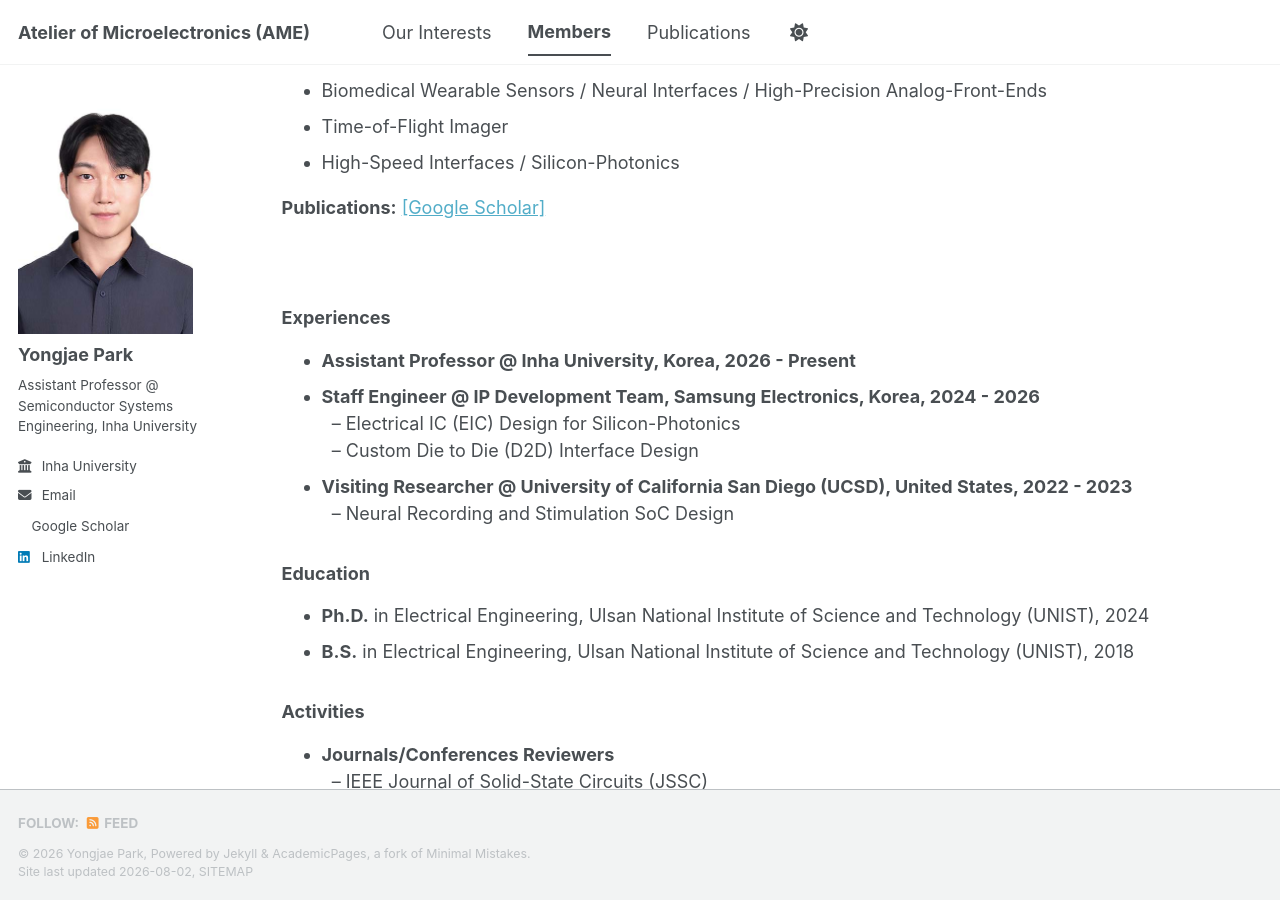
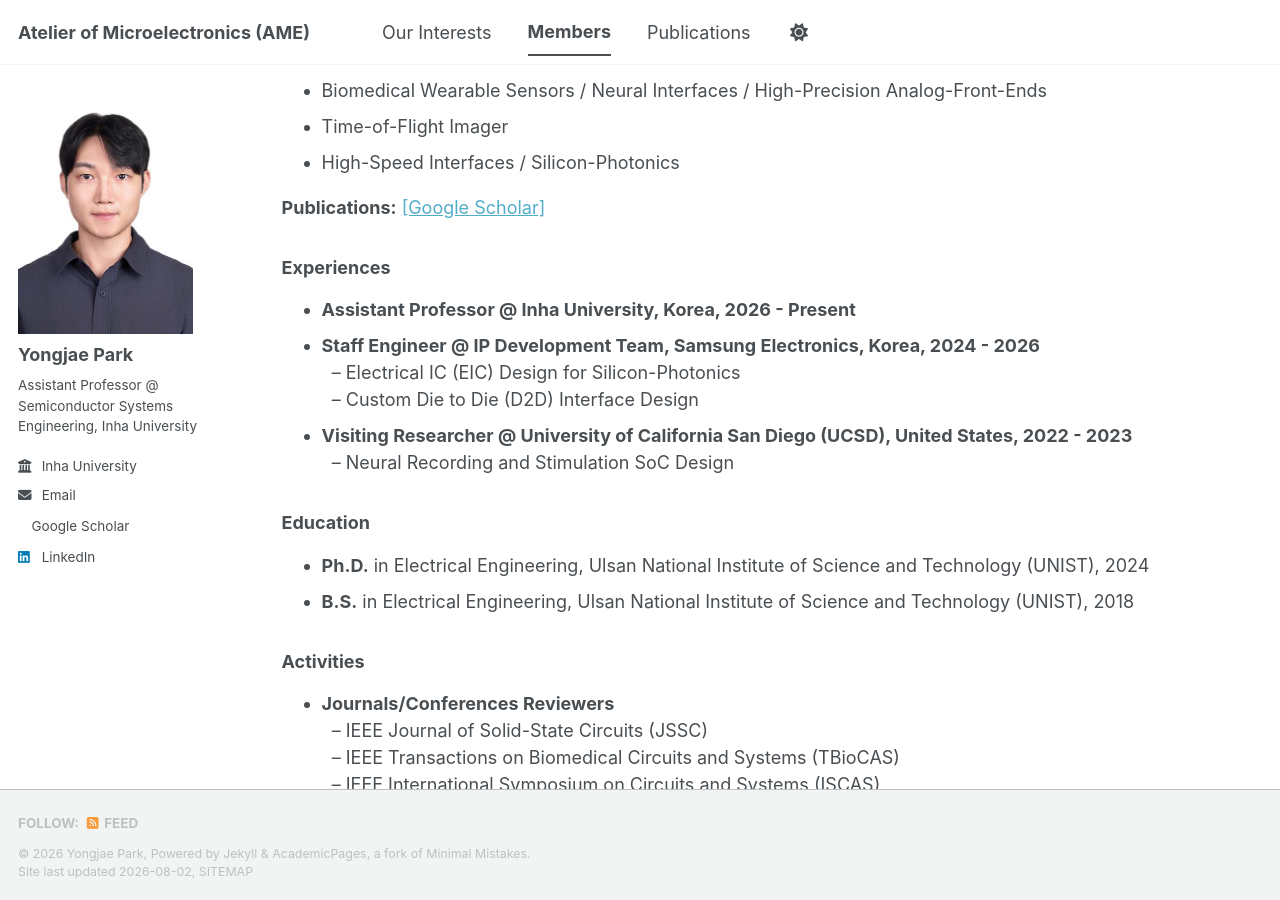
Before and after one commit to yong27park/AME.github.io, a Jekyll site: the page built from _pages/members.md, in a window 1280 px wide and 900 px high, scrolled down 392 px. Built offline with Jekyll 4.4.1, drawn with Linux system fonts in a browser that asks for light colours; a style sheet for code colours, icons or effects is not loaded.

```diff
--- a/_pages/members.md
+++ b/_pages/members.md
@@ -63,7 +63,7 @@ author_profile: true
       <li>Time-of-Flight Imager</li>
       <li>High-Speed Interfaces / Silicon-Photonics</li>
     </ul>
-    <strong>Publications:</strong> <a href="https://scholar.google.com">[Google Scholar]</a></p><br>
+    <strong>Publications:</strong> <a href="https://scholar.google.com">[Google Scholar]</a></p>
 
   <h3>Experiences</h3>
   <ul>
```
